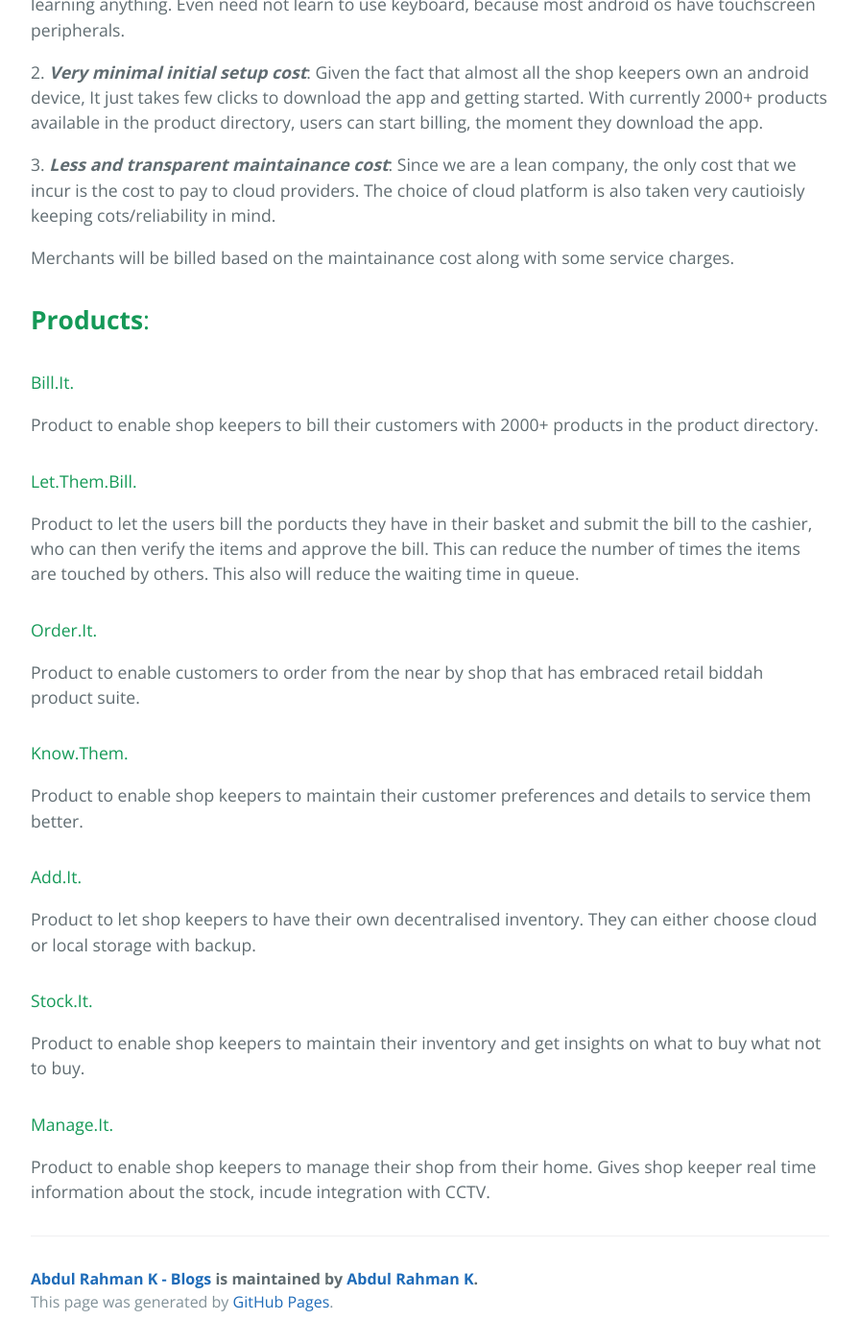
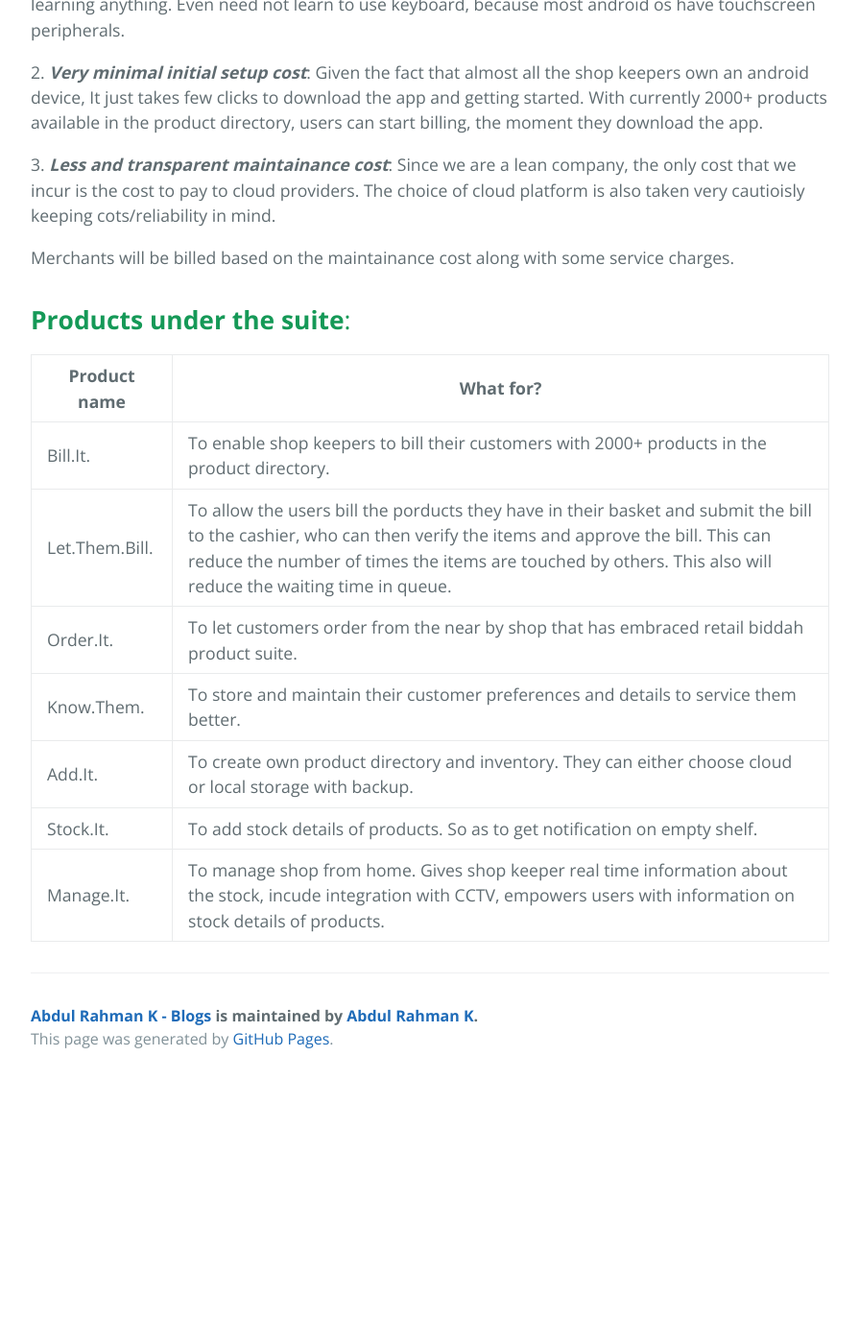
Before and after one commit to abdulrahmank/abdulrahmank.github.io, a Jekyll site: the page built from _posts/2020-10-10-retail-biddah.markdown, in a window 1280 px wide and 1400 px high, scrolled down 1691 px. Shown: the whole window at 96% size, without its empty margins (192-1087 px from the left). Built offline with Jekyll 4.4.1, drawn with Linux system fonts in a browser that asks for light colours; after the commit the page ends 2817 px from its top, so only the background shows below that.

Commit message:
Convert listing to table

```diff
--- a/_posts/2020-10-10-retail-biddah.markdown
+++ b/_posts/2020-10-10-retail-biddah.markdown
@@ -45,26 +45,21 @@ own an android device, It just takes few clicks to download the app and getting
 
 Merchants will be billed based on the maintainance cost along with some service charges.
 
-## **Products**:
+## **Products under the suite**:
 
-#### Bill.It.
-Product to enable shop keepers to bill their customers with 2000+ products in the product directory.
-
-#### Let.Them.Bill.
-Product to let the users bill the porducts they have in their basket and submit the bill to the cashier, who can then verify the items and approve the bill.
-This can reduce the number of times the items are touched by others. This also will reduce the waiting time in queue.
-
-#### Order.It.
-Product to enable customers to order from the near by shop that has embraced retail biddah product suite.
-
-#### Know.Them.
-Product to enable shop keepers to maintain their customer preferences and details to service them better.
-
-#### Add.It.
-Product to let shop keepers to have their own decentralised inventory. They can either choose cloud or local storage with backup.
-
-#### Stock.It.
-Product to enable shop keepers to maintain their inventory and get insights on what to buy what not to buy.
-
-#### Manage.It.
-Product to enable shop keepers to manage their shop from their home. Gives shop keeper real time information about the stock, incude integration with CCTV.
+Product name| What for?
+------------|------------
+Bill.It. | To enable shop keepers to bill their customers with 2000+ products in the product directory.
+---------|------------------------------------------------------------------------------------------------------
+Let.Them.Bill. | To allow the users bill the porducts they have in their basket and submit the bill to the cashier, who can then verify the items and approve the bill. This can reduce the number of times the items are touched by others. This also will reduce the waiting time in queue.
+----------------|------------------------------------------------------------------------------------------------
+Order.It. | To let customers order from the near by shop that has embraced retail biddah product suite.
+----------|---------------------------------------------------------------------------------------------------------
+Know.Them. | To store and maintain their customer preferences and details to service them better.
+-----------|--------------------------------------------------------------------------------------------------------
+Add.It. | To create own product directory and inventory. They can either choose cloud or local storage with backup.
+--------|-----------------------------------------------------------------------------------------------------------
+Stock.It. | To add stock details of products. So as to get notification on empty shelf.
+--------|-----------------------------------------------------------------------------------------------------------
+Manage.It. | To manage shop from home. Gives shop keeper real time information about the stock, incude integration with CCTV, empowers users with information on stock details of products.
+------------|-------------------------------------------------------------------------------------------------------
```
